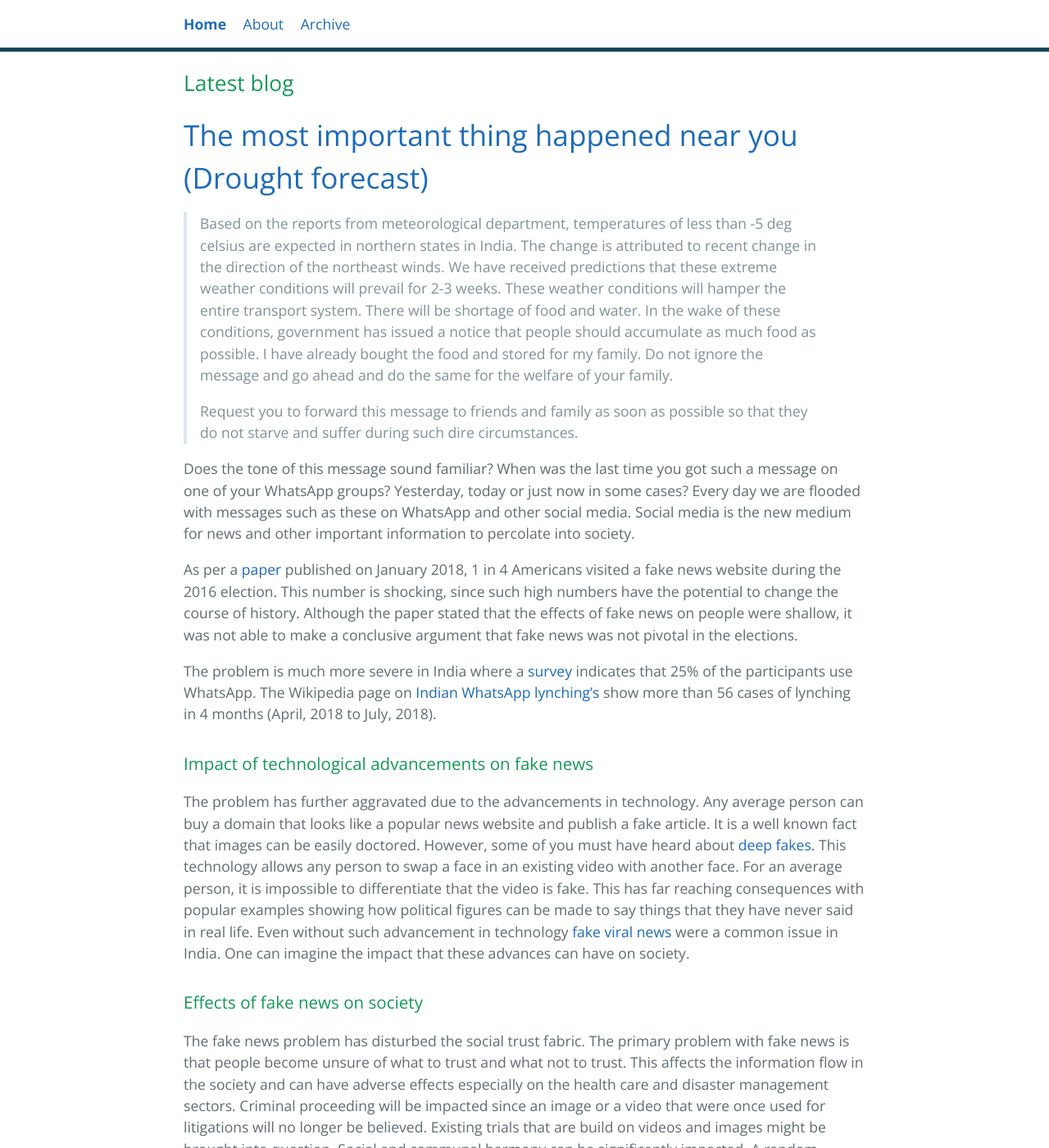
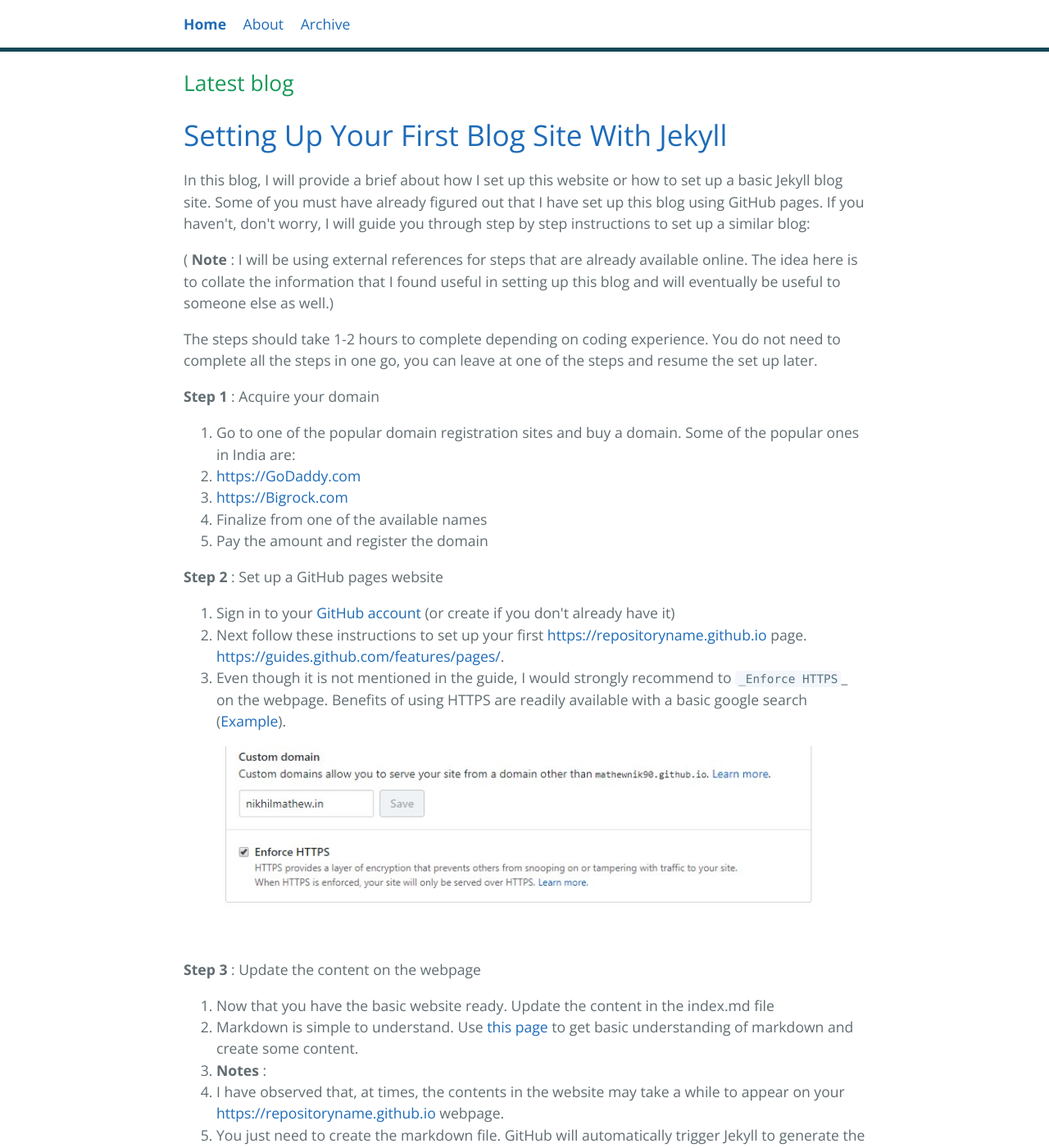
Before and after one commit to mathewnik90/blog, a Jekyll site: the page built from index.md, in a window 1280 px wide and 1400 px high, scrolled down 330 px. Shown: the whole window at 82% size. Built offline with Jekyll 4.4.1, drawn with Linux system fonts in a browser that asks for light colours; some of the changed text lies outside the part shown.

Commit message:
Publishing post - how to set up a blog with Jekyll

```diff
--- a/_posts/2018-12-02-the-most-interesting-thing-happened-near-you.md
+++ b/_posts/2018-12-02-the-most-interesting-thing-happened-near-you.md
@@ -7,7 +7,7 @@ related: true
 title: The most important thing happened near you (Drought forecast)
 ---
 
-> Based on the reports from meteorological department, temperatures of less than -5 deg celsius are expected in northern states in India. The change is  attributed to recent change in the direction of the northeast winds. We have received predictions that these extreme weather conditions will prevail for 2-3 weeks. These weather conditions will hamper the entire transport system. There will be shortage of food and water. In the wake of these conditions, government has issued a notice that people should accumulate as much food as possible. I have already bought the food and stored for my family. Do not ignore the message and go ahead and do the same for the welfare of your family.
+> Based on the reports from meteorological department, temperatures of less than<!--more--> -5 deg celsius are expected in northern states in India. The change is  attributed to recent change in the direction of the northeast winds. We have received predictions that these extreme weather conditions will prevail for 2-3 weeks. These weather conditions will hamper the entire transport system. There will be shortage of food and water. In the wake of these conditions, government has issued a notice that people should accumulate as much food as possible. I have already bought the food and stored for my family. Do not ignore the message and go ahead and do the same for the welfare of your family.
 >
 > Request you to forward this message to friends and family as soon as possible so that they do not starve and suffer during such dire circumstances.
 
--- /dev/null
+++ b/_posts/2018-12-14-setting-up-your-first-blog-site-with-jekyll.md
@@ -0,0 +1,77 @@
+---
+layout: default
+tags: technology
+comments: true
+---
+
+
+In this blog, I will provide a brief about how I set up this website or how to set up a basic Jekyll blog site. <!--more-->Some of you must have already figured out that I have set up this blog using GitHub pages. If you haven&#39;t, don&#39;t worry, I will guide you through step by step instructions to set up a similar blog:
+
+( **Note** : I will be using external references for steps that are already available online. The idea here is to collate the information that I found useful in setting up this blog and will eventually be useful to someone else as well.)
+
+The steps should take 1-2 hours to complete depending on coding experience. You do not need to complete all the steps in one go, you can leave at one of the steps and resume the set up later.
+
+**Step 1** : Acquire your domain
+
+1. Go to one of the popular domain registration sites and buy a domain. Some of the popular ones in India are:
+  1. [https://GoDaddy.com](https://GoDaddy.com)
+  2. [https://Bigrock.com](https://Bigrock.com)
+2. Finalize from one of the available names
+3. Pay the amount and register the domain
+
+**Step 2** : Set up a GitHub pages website
+
+1. Sign in to your [GitHub account](https://github.com/login) (or create if you don&#39;t already have it)
+2. Next follow these instructions to set up your first [https://repositoryname.github.io](https://repositoryname.github.io)  page. [https://guides.github.com/features/pages/](https://guides.github.com/features/pages/).
+3. Even though it is not mentioned in the guide, I would strongly recommend to `_Enforce HTTPS`_ on the webpage. Benefits of using HTTPS are readily available with a basic google search ([Example](https://www.bluecorona.com/blog/reasons-to-have-https-website)).
+
+ ![](./assets/images/blog-support/setting_up_blog_custom_domain.jpg)
+
+**Step 3** : Update the content on the webpage
+
+1. Now that you have the basic website ready. Update the content in the index.md file
+2. Markdown is simple to understand. Use [this page](https://guides.github.com/features/mastering-markdown/) to get basic understanding of markdown and create some content.
+3. **Notes** :
+  1. I have observed that, at times, the contents in the website may take a while to appear on your [https://repositoryname.github.io](https://repositoryname.github.io) webpage.
+  2. You just need to create the markdown file. GitHub will automatically trigger Jekyll to generate the HTML content.
+  3. The name of the generated HTML file is the same as the name of the markdown file. The file with the name as index.md will be converted to index.html. In other words, as you must have figured out already index.md is your landing page
+4. Good job! Now you have a website and some basic content ready, albeit without the domain name that you have bought. We will get there soon.
+
+**Step 4** : Set up custom domain
+
+1. Create a CNAME file in GitHub. [Steps to create a CNAME file](https://hackernoon.com/use-custom-domain-with-github-pages-2-straightforward-steps-cf561eee244f)
+2. Add A records to your website ([What are A records](https://support.dnsimple.com/articles/a-record/))
+  1. Go to the DNS provider web page
+  2. There should be a page for DNS management
+  3. Add the IP addresses present [here](https://help.github.com/articles/setting-up-an-apex-domain/#configuring-a-records-with-your-dns-provider) as records
+  4. [This blog](https://hackernoon.com/how-to-set-up-godaddy-domain-with-github-pages-a9300366c7b) provides detailed steps for GoDaddy. The steps for your DNS provider should be similar
+3. Wait for a _couple of hours_ for the DNS records to reflect. Et Voila! There you have your website hosted on GitHub pages.
+
+The above steps should help you set up a basic blog. However, if you want to go beyond the basic set up, you will need to modify the CSS styles or scripts on the layout page or the individual pages.
+
+**Step 5** : Setting up Jekyll on local
+
+1. Setting up Jekyll on your local machine will provide you with a better user experience for editing the pages.
+2. Steps to set up the Jekyll environment are mentioned on their [official website](https://jekyllrb.com/docs/installation/windows/)
+
+**Step 6** : Run the set up on local
+
+1. Download the zip file for the theme from GitHub and unzip it. For example: Cayman theme is available [here](https://pages-themes.github.io/cayman/)
+2. Clone your repository or download your repository from GitHub
+3. Replace the index.md file with your file
+4. Open Command Prompt
+  1. Navigate to the folder where the zip file is present
+  2. Run the command using bundle exec jekyll serve
+
+You can now make changes locally on your machine and push the changes to GitHub. I use [Visual Studio Code](https://code.visualstudio.com/download), but you can use any other editor to make the changes. Once the changes are pushed, the changes you have made should automatically reflect on your website.
+
+Hope these steps helped you to set up your own blog. Happy blogging!
+
+**References** :
+
+1. [Beginners tutorial](https://www.youtube.com/watch?v=bwThn0rxv7M&amp;index=1&amp;list=PLm_Qt4aKpfKijgP0rDH7FSJOlS9IBGbT1)
+2. [How to set up the navigation bar](http://joshualande.com/jekyll-github-pages-poole)
+3. [Creating an archive page using Jekyll](http://chris.house/blog/building-a-simple-archive-page-with-jekyll/)
+4. [Creating related post section  using Jekyll](https://blog.webjeda.com/jekyll-related-posts/)
+5. [Styling Jekyll Markdown](https://digitaldrummerj.me/styling-jekyll-markdown/)
+6. [Getting started with Jekyll](https://developer.telerik.com/featured/getting-started-with-jekyll/)
```
Also changed, not shown: _posts/2018-12-01-setting-up-jekyll-a-blog.md (deleted, +0 -13 lines), assets/images/blog-support/setting_up_blog_custom_domain.jpg (added).
